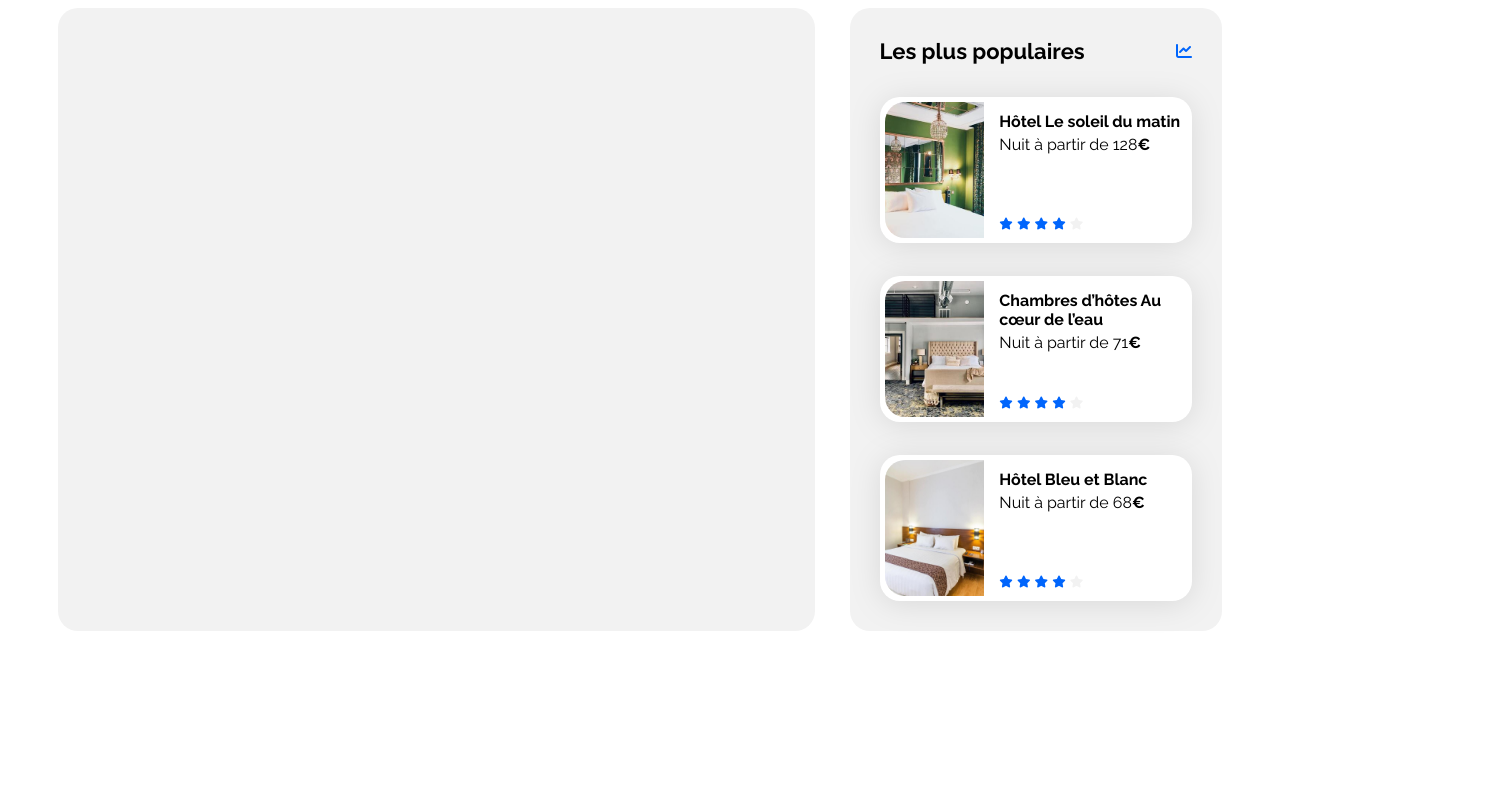
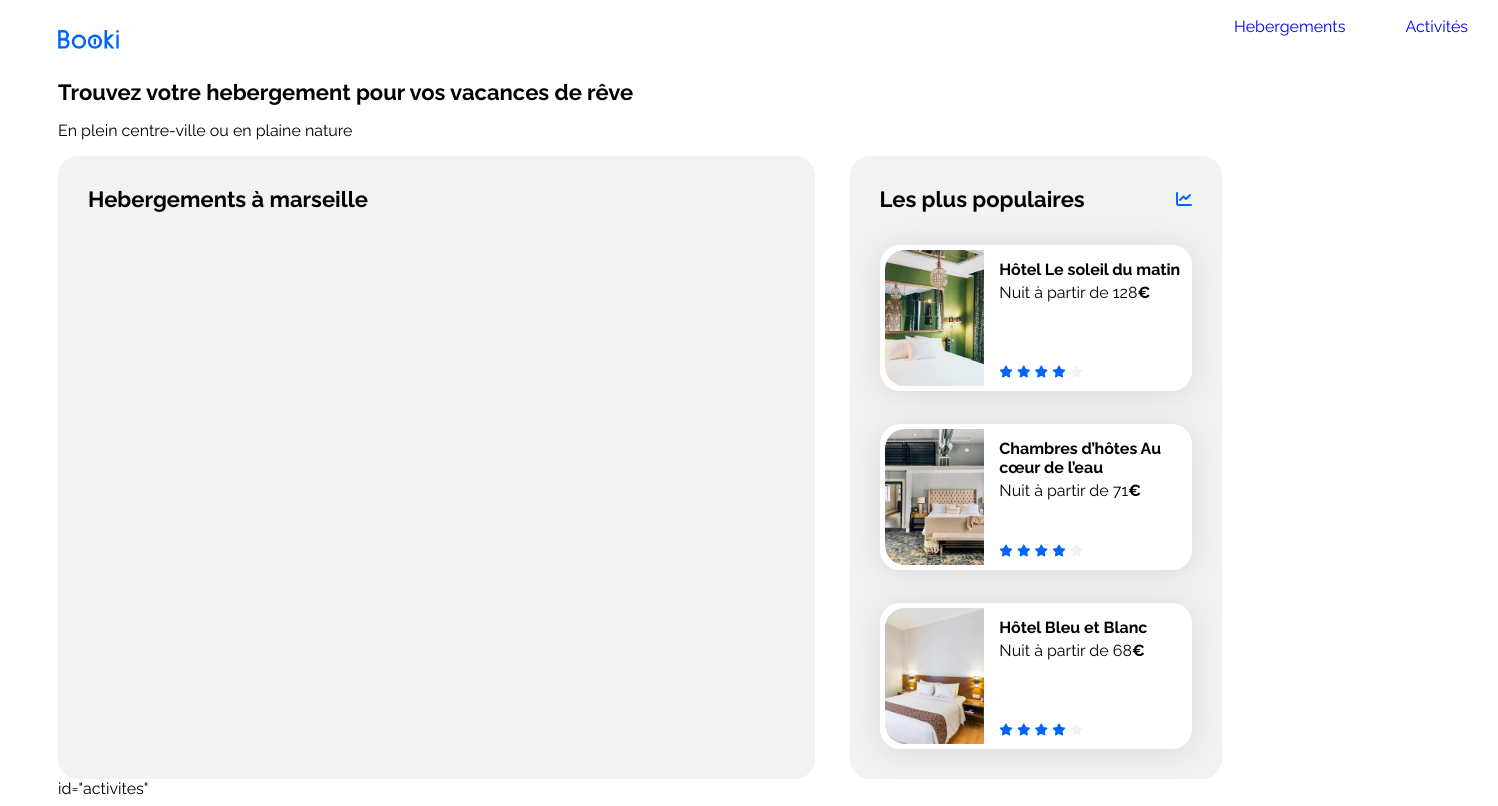
Before and after one commit to 4urelienC/Chevalier_Aurelien_1_Booki__072023, a plain HTML site: page index.html in a window 1280 px wide. Shown: the whole page, 1498 px wide, since content can reach past the window. Drawn offline with Linux system fonts and the light colour scheme.

Commit message:
Banner added

```diff
--- a/css/style.css
+++ b/css/style.css
@@ -16,6 +16,10 @@
 body {
     display: flex;
     justify-content: center;
+    /* Width: Fixed (1,440px);
+    Height: Hug (1,828.52px);
+    Gap: 30px; */
+    margin-top: 0px;
 }
 
 .main-container {
@@ -53,6 +57,69 @@ body {
     color: var(--main-bg-color)
 }
 
+/****** Banner ***********/
+
+.banner {
+    display: flex;
+    justify-content: space-between;
+    Width: 1440px;
+    Height: 79px;
+
+}
+
+.logo_title {
+    Width: Hug (161.09px);
+    Height: Hug (79px);
+    Padding: 30px, 50px, 30px, 50px;
+    Gap: 10px;
+    display: flex;
+    align-items: center;
+}
+
+.logo_title1 {
+    width: 61.09px;
+    height: 19px;
+}
+
+
+
+nav {
+    display: flex;
+    flex-direction: row;
+}
+
+A{text-decoration:none;}
+
+.hebergements-link:link {
+    text-decoration:none;
+    margin: 0px 30px 0px 30px;
+    padding-top: 17px;
+}
+
+.hebergements-link:hover {
+    margin: 0px 30px 0px 30px;
+    color:#0065FC;
+    padding-top: 15px;
+    border-top: 2px solid #0065FC;
+}
+
+.activités-link:link {
+    text-decoration:none;
+    margin: 0px 30px 0px 30px;
+    padding-top: 17px;
+}
+
+.activités-link:hover {
+    margin: 0px 30px 0px 30px;
+    color:#0065FC;
+    padding-top: 15px;
+    border-top: 2px solid #0065FC;
+}
+
+/****** Info group ***********/
+
+
+
 /****** Hebergements And Populaires ***********/
 .hebergements-and-populaires {
     display: flex;
@@ -71,6 +138,11 @@ body {
     width: 65%;
 }
 
+.hebergements-title {
+    display: flex;
+    justify-content: space-between;
+    align-items: center;
+}
 /****** Populaires ***********/
 .populaires {
     width: 32%;
--- a/index.html
+++ b/index.html
@@ -12,16 +12,46 @@
         integrity="sha512-MV7K8+y+gLIBoVD59lQIYicR65iaqukzvf/nwasF0nqhPay5w/9lJmVM2hMDcnK1OnMGCdVK+iQrJ7lzPJQd1w=="
         crossorigin="anonymous" referrerpolicy="no-referrer" />
     <link rel="stylesheet" href="./css/style.css">
+    <link rel="preconnect" href="https://fonts.googleapis.com">
+    <link rel="preconnect" href="https://fonts.gstatic.com" crossorigin>
+    <link href="https://fonts.googleapis.com/css2?family=Raleway:wght@500&display=swap" rel="stylesheet">
+    <script src="https://kit.fontawesome.com/ffcdbb8915.js" crossorigin="anonymous"></script>
 </head>
 
 <body>
     <div class="main-container">
-        <header></header>
+        <header>
+            <div class="banner">
+                <div class='logo_title'>
+                    <img src='./images/logo/Booki.png' alt='Booki' class='logo_title1'/>
+                </div>
+
+                <nav>
+                    <a href="#hebergements" class= 'hebergements-link'>Hebergements</a>
+                    <a href="#activites" class= 'activités-link'>Activités</a>
+                </nav>
+            </div>
+        </header>
+
         <main>
+            <section class="search">
+                    <div class="headline">
+                        <h2 class="section-title">Trouvez votre hebergement pour vos vacances de rêve</h2>
+                        <p>En plein centre-ville ou en plaine nature</p>
+                    </div>
+
+                    <div class="search_bar">
+
+                    </div>
+            </section>
+
             <div class="hebergements-and-populaires">
                 <section class="hebergements">
+                    <div class="hebergements-title">
+                        <h2 class="section-title" id="hebergements">Hebergements à marseille</h2>
+                    </div>
+                </section>
 
-                </section>
                 <section class="populaires">
                     <div class="populaires-title">
                         <h2 class="section-title">Les plus populaires</h2>
@@ -82,8 +112,15 @@
                     </div>
                 </section>
             </div>
+
+            <div class="activité">
+                id="activites"
+            </div>
         </main>
-        <footer></footer>
+
+        <footer>
+
+        </footer>
     </div>
 </body>
 
```
